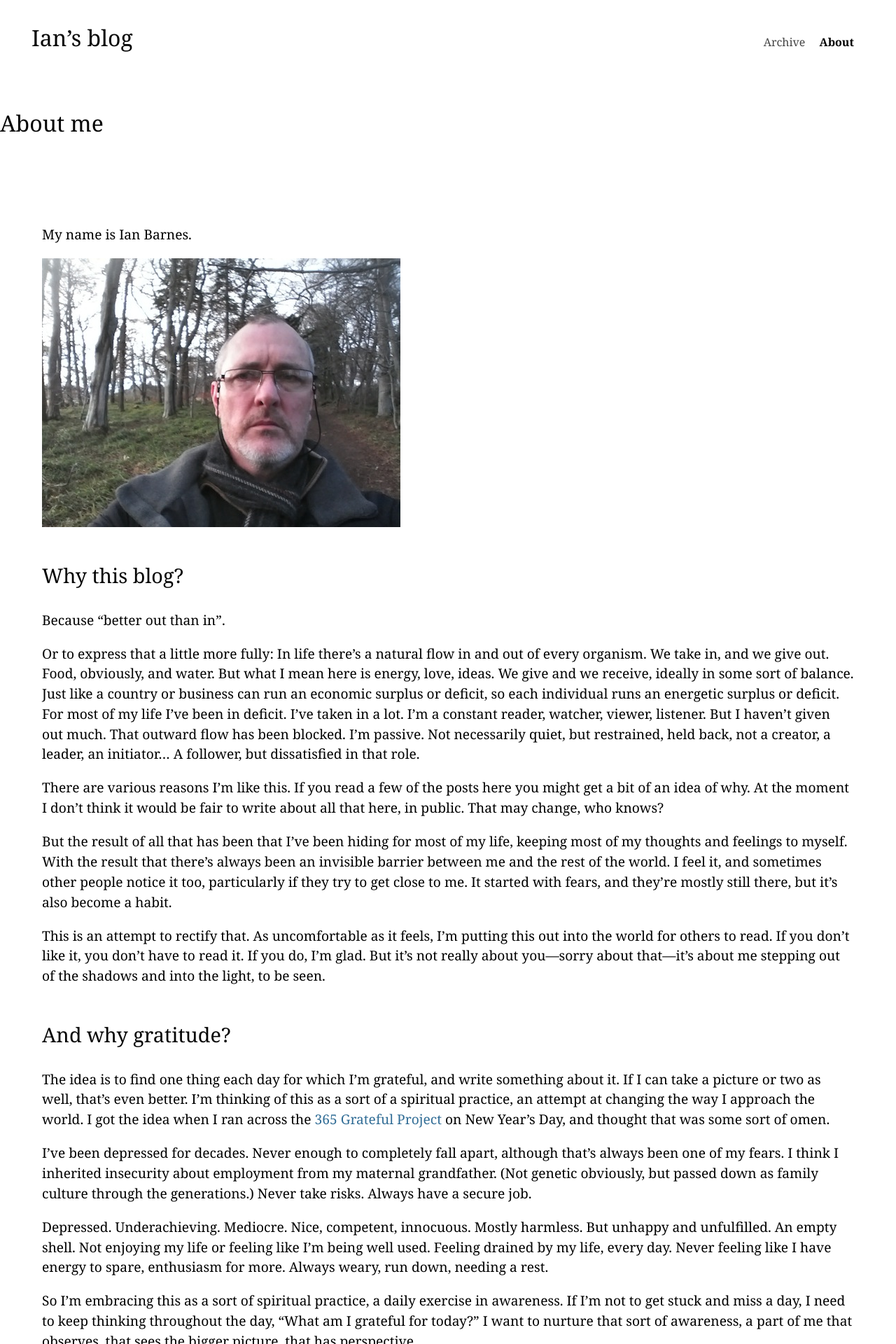
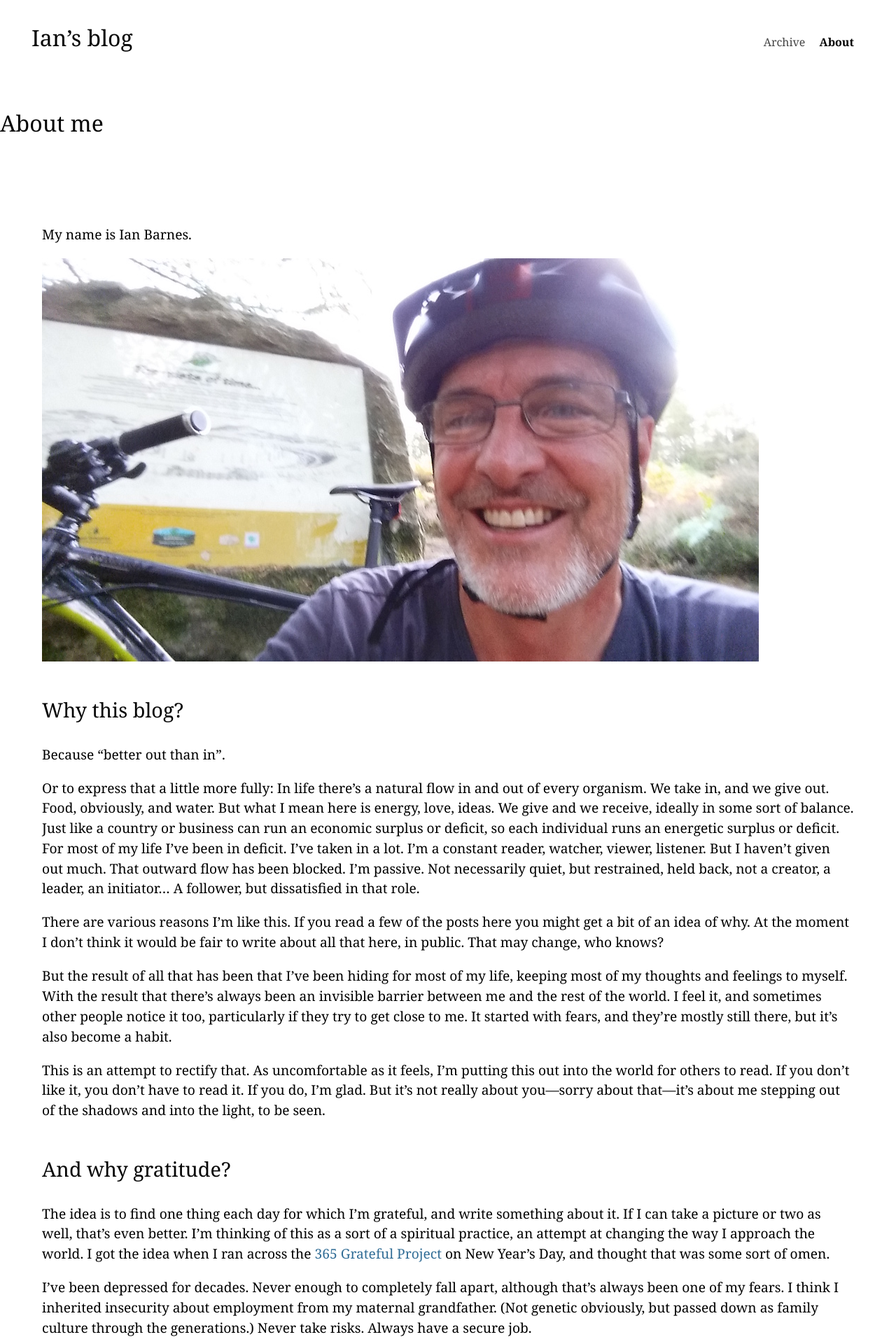
Before and after one commit to ian-barnes/ian-barnes.github.io, a Jekyll site: the page built from about/index.md, in a window 1280 px wide. Shown: the top 1920 px of the page at 70% size. Built offline with Jekyll 4.4.1, drawn with Linux system fonts in a browser that asks for light colours; some web fonts are replaced; Markdown is read by kramdown in place of the engine named in the settings.

Commit message:
New profile picture on About page

```diff
--- a/about/index.md
+++ b/about/index.md
@@ -5,7 +5,7 @@ title: About me
 
 My name is Ian Barnes.
 
-![Ian in the woods](/images/2014-01-05-15-19-03-Ian-in-the-woods.jpg)
+![Ian in the woods with bicycle](/images/2015-10-09-16-52-33-Bicycle.jpg)
 
 
 Why this blog?
```
Also changed, not shown: images/2015-10-09-16-52-33-Bicycle.jpg (added).
